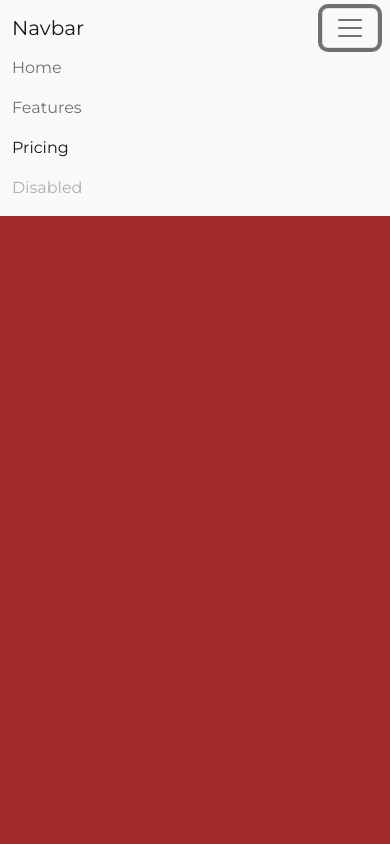
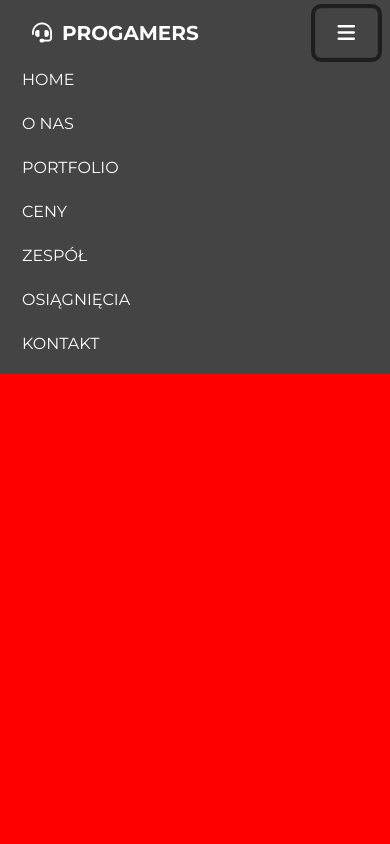
Before and after one commit to Szvejk/MC_newsite, a plain HTML site: page index.html in a window 390 px wide. Both pictures are taken after a click on the button "Toggle navigation". Shown: the top 844 px of the page. Drawn offline with nearby package versions, Linux system fonts and the light colour scheme.

Commit message:
created logo&menu&file

```diff
--- /dev/null
+++ b/_colors.scss
@@ -0,0 +1,2 @@
+$blue-color: #039dff;
+$white: #fff;
--- a/index.html
+++ b/index.html
@@ -4,7 +4,7 @@
 		<meta charset="UTF-8" />
 		<meta http-equiv="X-UA-Compatible" content="IE=edge" />
 		<meta name="viewport" content="width=device-width, initial-scale=1.0" />
-		<title>Document</title>
+		<title>ProGamers</title>
 
 		<link
 			href="https://cdn.jsdelivr.net/npm/bootstrap@5.2.0-beta1/dist/css/bootstrap.min.css"
@@ -27,32 +27,30 @@
 	<body>
         <body data-bs-spy="scroll" data-bs-target="#navbar">
 
-            <nav id="navbar" class="navbar navbar-expand-lg bg-light position-sticky top-0">
-                <div class="container-fluid">
-                  <a class="navbar-brand" href="#">Navbar</a>
+            <nav id="navbar" class="navbar navbar-expand-lg position-sticky top-0">
+                <div class="container">
+                  <a class="navbar-brand" href="#"><i class="fa-solid fa-headset"></i>ProGamers</a>
                   <button class="navbar-toggler" type="button" data-bs-toggle="collapse" data-bs-target="#navbarNavAltMarkup" aria-controls="navbarNavAltMarkup" aria-expanded="false" aria-label="Toggle navigation">
-                    <span class="navbar-toggler-icon"></span>
+					<i class="fa-solid fa-bars"></i>
                   </button>
                   <div class="collapse navbar-collapse" id="navbarNavAltMarkup">
-                    <div class="navbar-nav">
-                      <a class="nav-link active" href="#">Home</a>
-                      <a class="nav-link" href="#features">Features</a>
-                      <a class="nav-link" href="#pricing">Pricing</a>
-                      <a class="nav-link disabled">Disabled</a>
+                    <div class="navbar-nav ms-auto">
+          <a href="nav-link active" href="#home">Home</a>
+          <a href="nav-link" href="#aboutus">O nas</a>
+          <a href="nav-link" href="#portfolio">Portfolio</a>
+          <a href="nav-link" href="#prices">Ceny</a>
+          <a href="nav-link" href="#team">Zespół</a>
+          <a href="nav-link" href="#achievements">Osiągnięcia</a>
+          <a href="nav-link" href="#contact">kontakt</a>
+
                     </div>
                   </div>
                 </div>
               </nav>
 
 
-
-
-
-<div id="features" style= "height: 100vh; background-color: brown;"></div>
-<div id="pricing" style= "height: 100vh;"></div>
-
-
-
+        <div id= "team" style="height:100vh ;background-color: rgb(255, 0, 0);"></div>
+        <div id= "prices" style="height:100vh ;background-color: rgb(71, 23, 23);"></div>
 
 
 		<script
--- a/styles.scss
+++ b/styles.scss
@@ -1,10 +1,43 @@
-*,*::before, *::after{
+@import 'colors';
+
+*,
+*::before,
+*::after {
  box-sizing: border-box;
  margin: 0;
  padding: 0;
 }
+
 body {
     font-family: 'Montserrat', sans-serif;
     background-color: #444;
-    position:relative
+    position: relative;
 }
+nav {
+    text-transform: uppercase;
+
+    a, i {
+        color: $white;
+        padding: 10px;
+        text-decoration: none;
+    }
+    a:hover {
+        color: $blue-color;
+    }
+    .fa-bars {
+        padding: 10px;
+    }
+    .navbar-brand {
+        font-weight: bold;
+        color: $white;
+
+    }
+    .navbar-brand:hover {
+        color: $blue-color;
+    }
+    .active {
+        color: $blue-color;
+    }
+
+
+}
```
Also changed, not shown: css/styles.css, 1 other file.
